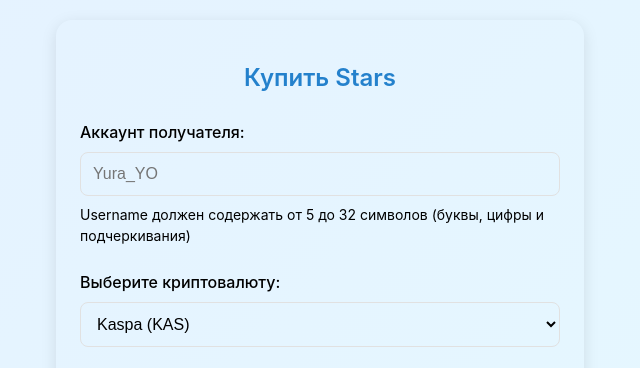
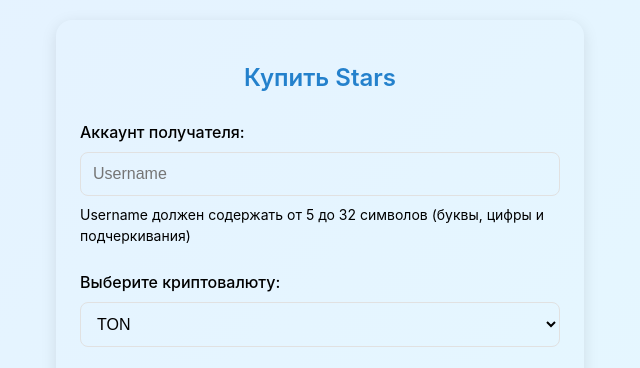
Before and after one commit to gugenshnaps/StarsMarket, a website: page index.html in a window 1280 px wide. Shown: the top 368 px of the page, 320-960 px from the left. Drawn offline with Linux system fonts and the light colour scheme; a script that the page names is missing.

Commit message:
Update design and functionality for Telegram Mini App

```diff
--- a/index.html
+++ b/index.html
@@ -13,17 +13,27 @@
 
         <div class="input-group">
             <label>Аккаунт получателя:</label>
-            <input type="text" id="username" placeholder="Yura_YO">
+            <input type="text" id="username" placeholder="Username">
             <div class="hint">Username должен содержать от 5 до 32 символов (буквы, цифры и подчеркивания)</div>
         </div>
 
         <div class="input-group">
             <label>Выберите криптовалюту:</label>
             <select id="cryptoSelect">
-                <option value="KAS">Kaspa (KAS)</option>
                 <option value="TON">TON</option>
+                <option value="USDT">USDT</option>
                 <option value="BTC">Bitcoin (BTC)</option>
                 <option value="ETH">Ethereum (ETH)</option>
+                <option value="BNB">BNB</option>
+                <option value="SOL">Solana (SOL)</option>
+                <option value="XRP">XRP</option>
+                <option value="ADA">Cardano (ADA)</option>
+                <option value="DOGE">Dogecoin (DOGE)</option>
+                <option value="TRX">TRON (TRX)</option>
+                <option value="DOT">Polkadot (DOT)</option>
+                <option value="MATIC">Polygon (MATIC)</option>
+                <option value="LTC">Litecoin (LTC)</option>
+                <option value="KAS">Kaspa (KAS)</option>
             </select>
         </div>
 
@@ -63,6 +73,7 @@
         Транзакция отправлена на проверку
     </div>
 
+    <script src="config.js"></script>
     <script src="app.js"></script>
 </body>
 </html>
```
